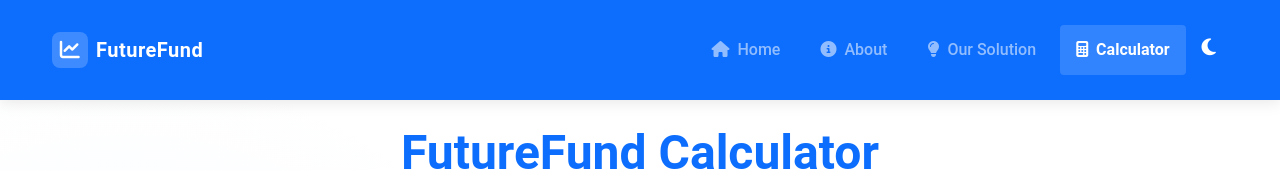
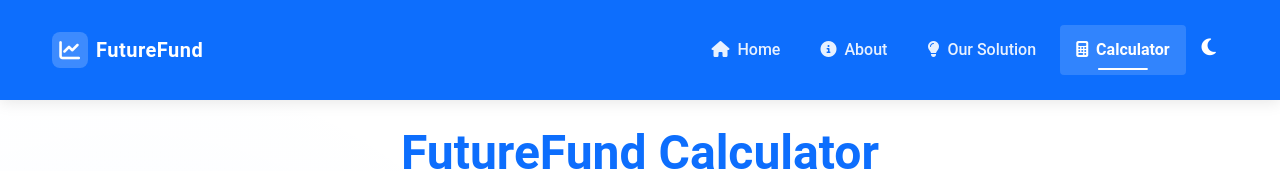
Before and after one commit to NickiMash17/FutureFund, a plain HTML site: page calculator.html in a window 1280 px wide. Shown: the top 171 px of the page. Drawn offline with nearby package versions, Linux system fonts and the light colour scheme.

Commit message:
Update styles.css

```diff
--- a/assets/styles.css
+++ b/assets/styles.css
@@ -245,6 +245,48 @@
   overall site navigation experience
 */
 
+.navbar {
+  padding: 1.5rem 0;
+  box-shadow: 0 2px 15px rgba(0, 0, 0, 0.1);
+  transition: all 0.3s ease;
+  min-height: 80px;
+  height: 80px;
+  display: flex;
+  align-items: center;
+  border: 2px solid transparent;
+}
+
+.navbar-brand {
+  font-weight: 700;
+  letter-spacing: 0.5px;
+  padding: 0.75rem 0;
+  color: white !important;
+  font-size: 1.3rem;
+  display: flex;
+  align-items: center;
+}
+
+.navbar-nav .nav-link {
+  position: relative;
+  padding: 0.75rem 1rem;
+  font-weight: 500;
+  border-radius: 4px;
+  transition: all 0.3s ease;
+  color: rgba(255, 255, 255, 0.9) !important;
+}
+
+.navbar-nav .nav-link:hover {
+  color: white !important;
+  background-color: rgba(255, 255, 255, 0.1);
+}
+
+.navbar-nav .nav-link.active {
+  background-color: rgba(255, 255, 255, 0.2);
+  font-weight: 600;
+  position: relative;
+  color: white !important;
+}
+
 .container {
   max-width: 1200px;
   flex: 1;
@@ -268,7 +310,33 @@
   letter-spacing: 0.5px;
   padding: 0.75rem 0; /* Consistent padding */
 }
+/* Enhanced Active State for Nav Links */
+.navbar-nav .nav-link.active {
+  background-color: rgba(255, 255, 255, 0.2);
+  position: relative;
+}
 
+.navbar-nav .nav-link.active::after {
+  content: '';
+  position: absolute;
+  bottom: 5px;
+  left: 50%;
+  transform: translateX(-50%);
+  width: 60%;
+  height: 2px;
+  background-color: white;
+  border-radius: 2px;
+  transition: all 0.3s ease;
+}
+
+/* Dark mode active state */
+[data-theme="dark"] .navbar-nav .nav-link.active {
+  background-color: rgba(255, 255, 255, 0.15);
+}
+
+[data-theme="dark"] .navbar-nav .nav-link.active::after {
+  background-color: var(--primary-dark-mode);
+}
 /* Nav Items Styling */
 .navbar-nav .nav-link {
   padding: 0.75rem 1rem; /* Consistent padding */
```
Lines whose indentation alone changed are shown as unchanged.
